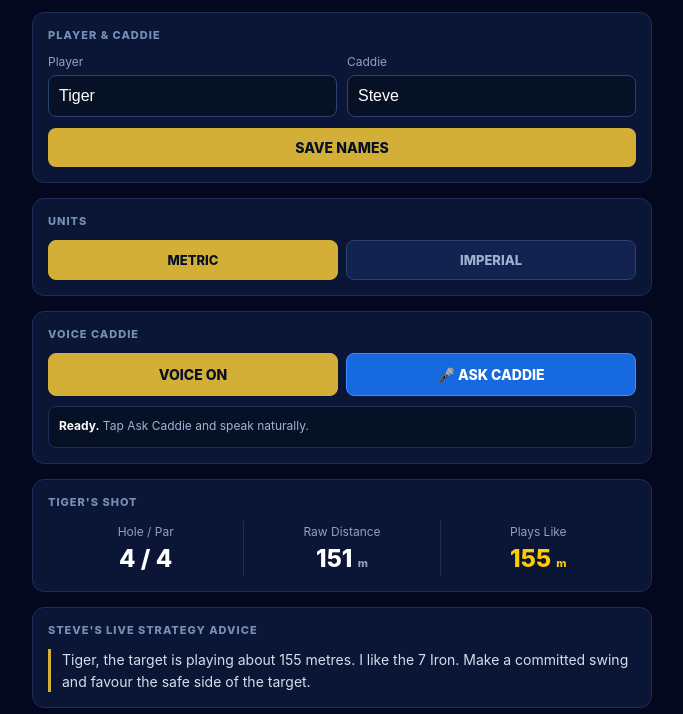
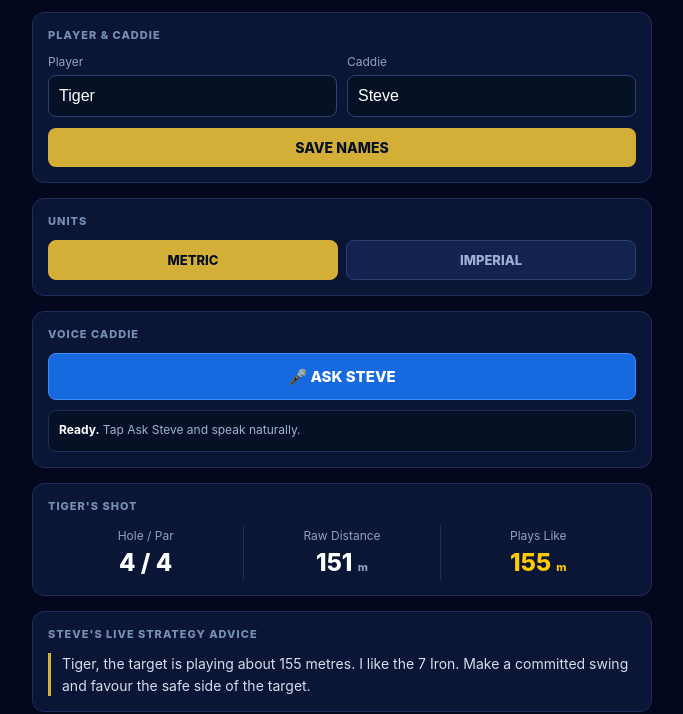
Before and after one commit to dalecopeland53-spec/drc-virtual-golf, a website: page index.html in a window 1280 px wide. Shown: the part 124-838 px from the top of the page, without its empty margins (298-981 px from the left). Drawn offline with Linux system fonts and the light colour scheme.

Commit message:
Refactor voice toggle and update ask button
Removed voice toggle functionality and updated ask button behavior.

```diff
--- a/index.html
+++ b/index.html
@@ -177,37 +177,15 @@
       border-color: #d4af37;
     }
 
-    .voice-row {
-      display: grid;
-      grid-template-columns: 1fr 1fr;
-      gap: 8px;
-      margin-bottom: 10px;
-    }
-
-    .voice-toggle,
     .ask-button {
-      padding: 12px 8px;
-      border-radius: 8px;
-      font-size: 14px;
-      font-weight: 800;
-    }
-
-    .voice-toggle {
-      background: #13224f;
-      color: #ffffff;
-      border: 1px solid #294372;
-    }
-
-    .voice-toggle.on {
-      background: #d4af37;
-      color: #071126;
-      border-color: #d4af37;
-    }
-
-    .ask-button {
+      width: 100%;
       background: #1769e0;
       color: #ffffff;
       border: 1px solid #3e8aff;
+      padding: 13px 10px;
+      border-radius: 8px;
+      font-size: 15px;
+      font-weight: 800;
     }
 
     .ask-button.listening {
@@ -216,6 +194,7 @@
     }
 
     .voice-status {
+      margin-top: 10px;
       background: #071126;
       border: 1px solid #1e2d5a;
       border-radius: 8px;
@@ -415,26 +394,16 @@
       <div class="card">
         <div class="card-header">Voice Caddie</div>
 
-        <div class="voice-row">
-          <button
-            id="voiceToggle"
-            class="voice-toggle on"
-            onclick="toggleVoice()"
-          >
-            VOICE ON
-          </button>
-
         <button
           id="askButton"
           class="ask-button"
           onclick="askCaddie()"
         >
-            🎤 ASK CADDIE
+          🎤 ASK STEVE
         </button>
-        </div>
 
         <div class="voice-status" id="voiceStatus">
-          <strong>Ready.</strong> Tap Ask Caddie and speak naturally.
+          <strong>Ready.</strong> Tap Ask Steve and speak naturally.
         </div>
       </div>
 
@@ -528,7 +497,6 @@
     const MPH_TO_KMH = 1.60934;
 
     let unitMode = "metric";
-    let voiceEnabled = true;
     let recognition = null;
     let listening = false;
 
@@ -571,6 +539,20 @@
       );
     }
 
+    function updateAskButton() {
+      const caddie = getCaddie();
+      const button = document.getElementById("askButton");
+
+      if (!listening) {
+        button.textContent = "🎤 ASK " + caddie.toUpperCase();
+      }
+
+      document.getElementById("voiceStatus").innerHTML =
+        "<strong>Ready.</strong> Tap Ask " +
+        caddie +
+        " and speak naturally.";
+    }
+
     function saveNames() {
       const player = getPlayer();
       const caddie = getCaddie();
@@ -593,6 +575,8 @@
       document.getElementById("caddieName").value = caddie;
       document.getElementById("playerHeading").textContent = player;
       document.getElementById("caddieHeading").textContent = caddie;
+
+      updateAskButton();
     }
 
     function setUnits(mode) {
@@ -676,35 +660,11 @@
       }
     }
 
-    function toggleVoice() {
-      voiceEnabled = !voiceEnabled;
-
-      localStorage.setItem(
-        "drcVoiceEnabled",
-        voiceEnabled ? "true" : "false"
-      );
-
-      const button = document.getElementById("voiceToggle");
-
-      if (voiceEnabled) {
-        button.textContent = "VOICE ON";
-        button.classList.add("on");
-        setVoiceStatus("Voice responses are on.");
-      } else {
-        button.textContent = "VOICE OFF";
-        button.classList.remove("on");
-        window.speechSynthesis.cancel();
-        setVoiceStatus("Voice responses are off.");
-      }
-    }
-
     function setVoiceStatus(message) {
       document.getElementById("voiceStatus").innerHTML = message;
     }
 
     function speak(text) {
-      if (!voiceEnabled) return;
-
       if (!("speechSynthesis" in window)) {
         setVoiceStatus(
           "<strong>Text answer ready.</strong> Voice output is not available in this browser."
@@ -745,7 +705,9 @@
         button.textContent = "🎤 LISTENING...";
 
         setVoiceStatus(
-          "<strong>Listening...</strong> Tell your caddie the shot."
+          "<strong>Listening...</strong> Tell " +
+          getCaddie() +
+          " the shot."
         );
       };
 
@@ -768,7 +730,9 @@
             "Microphone permission is blocked. Allow microphone access in Chrome.";
         } else if (event.error === "no-speech") {
           message =
-            "I didn't hear anything. Tap Ask Caddie and try again.";
+            "I didn't hear anything. Tap Ask " +
+            getCaddie() +
+            " and try again.";
         }
 
         setVoiceStatus(message);
@@ -779,7 +743,7 @@
 
         const button = document.getElementById("askButton");
         button.classList.remove("listening");
-        button.textContent = "🎤 ASK CADDIE";
+        updateAskButton();
       };
 
       return true;
@@ -852,7 +816,7 @@
         renderUnits();
       }
 
-      let advice = buildAdvice(text, player);
+      const advice = buildAdvice(text, player);
 
       document.getElementById("caddieAdvice").textContent =
         advice;
@@ -1004,21 +968,12 @@
       const savedUnits =
         localStorage.getItem("drcUnitMode");
 
-      const savedVoice =
-        localStorage.getItem("drcVoiceEnabled");
-
       updateNames(player, caddie);
 
       if (savedUnits === "imperial") {
         unitMode = "imperial";
       } else {
         unitMode = "metric";
-      }
-
-      if (savedVoice === "false") {
-        voiceEnabled = false;
-      } else {
-        voiceEnabled = true;
       }
 
       document
@@ -1035,19 +990,9 @@
           unitMode === "imperial"
         );
 
-      const voiceButton =
-        document.getElementById("voiceToggle");
-
-      if (voiceEnabled) {
-        voiceButton.textContent = "VOICE ON";
-        voiceButton.classList.add("on");
-      } else {
-        voiceButton.textContent = "VOICE OFF";
-        voiceButton.classList.remove("on");
-      }
-
       renderUnits();
       refreshAdvice(false);
+      updateAskButton();
     }
 
     loadSavedSettings();
```
Lines whose indentation alone changed are shown as unchanged.
